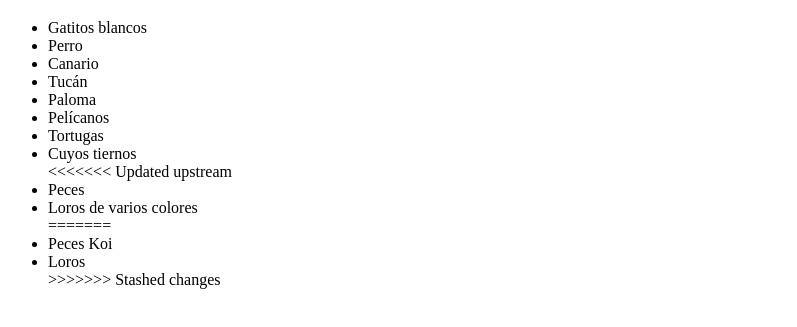
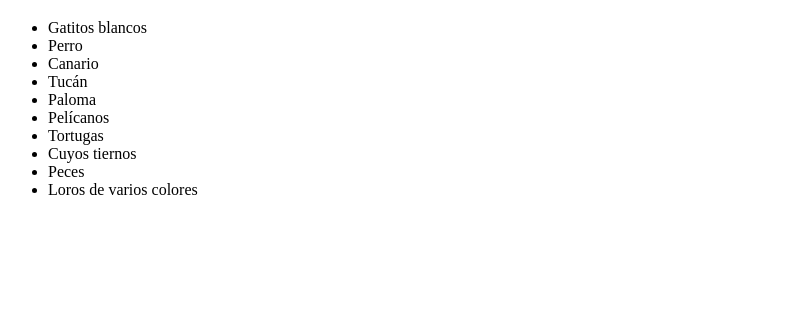
Before and after one commit to Jose-Sut10/alura-git, a plain HTML site: page index.html in a window 1280 px wide. Shown: the part 61-388 px from the top of the page, without its empty margins (0-797 px from the left). Drawn offline with Linux system fonts and the light colour scheme.

Commit message:
Aceptando los datos modificados

```diff
--- a/index.html
+++ b/index.html
@@ -17,13 +17,8 @@
         <li>Pelícanos</li>
         <li>Tortugas</li>
         <li>Cuyos tiernos</li>
-<<<<<<< Updated upstream
         <li>Peces</li>
         <li>Loros de varios colores</li>
-=======
-        <li>Peces Koi</li>
-        <li>Loros</li>
->>>>>>> Stashed changes
     </ul>
 
 </body>
```
